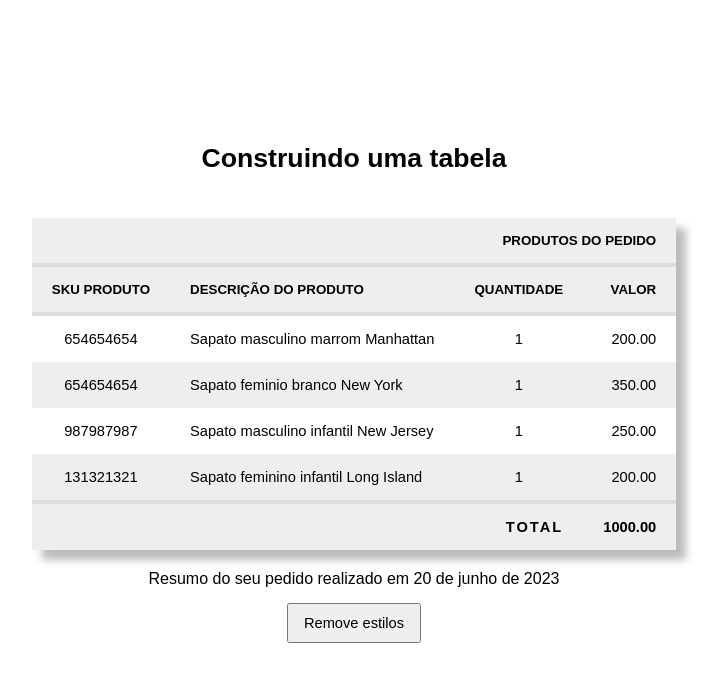
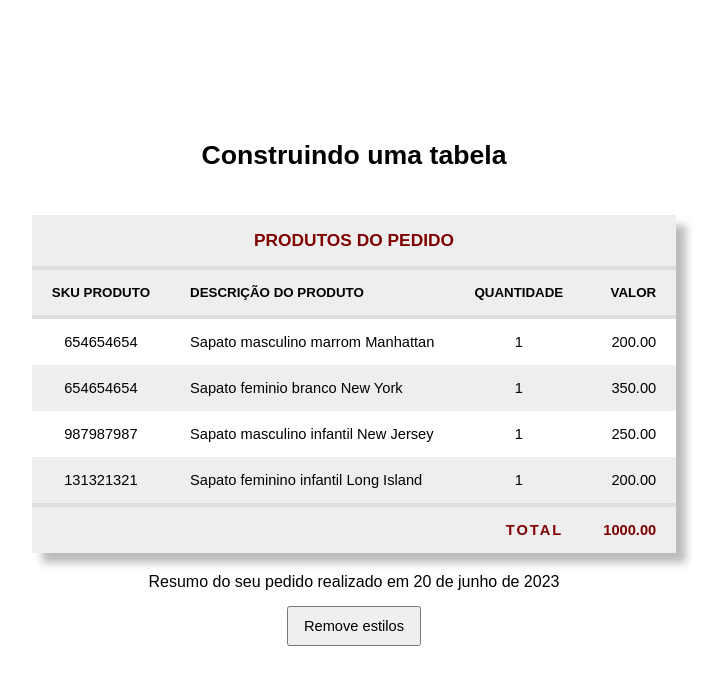
Before and after one commit to JoaoRoccella/tabela-html5, a plain HTML site: page index.html in a window 1280 px wide. Shown: the whole page, without its empty margins (286-1007 px from the left). Drawn offline with Linux system fonts and the light colour scheme.

Commit message:
Adicionando uma classe para o primeiro tr de thead

```diff
--- a/style.css
+++ b/style.css
@@ -54,9 +54,15 @@ td:nth-child(2n-1) {
     text-align: center;
 }
 
-th:last-child,
-td:last-child {
+th:nth-child(4),
+td:nth-child(4) {
     text-align: end;
+}
+
+.titulo-tabela {
+    text-align: center;
+    color: maroon;
+    font-size: 13pt;
 }
 
 thead>tr {
@@ -76,14 +82,17 @@ tfoot>tr {
     border-top: 4px solid #ddd;
 }
 
+tfoot td {
+    font-weight: 600;
+    color: maroon;
+}
+
 tfoot td:nth-child(1) {
-    font-weight: 600;
     text-align: right;
     letter-spacing: 2px;
 }
 
 tfoot td:nth-child(2) {
-    font-weight: 600;
     text-align: center;
 }
 
```
